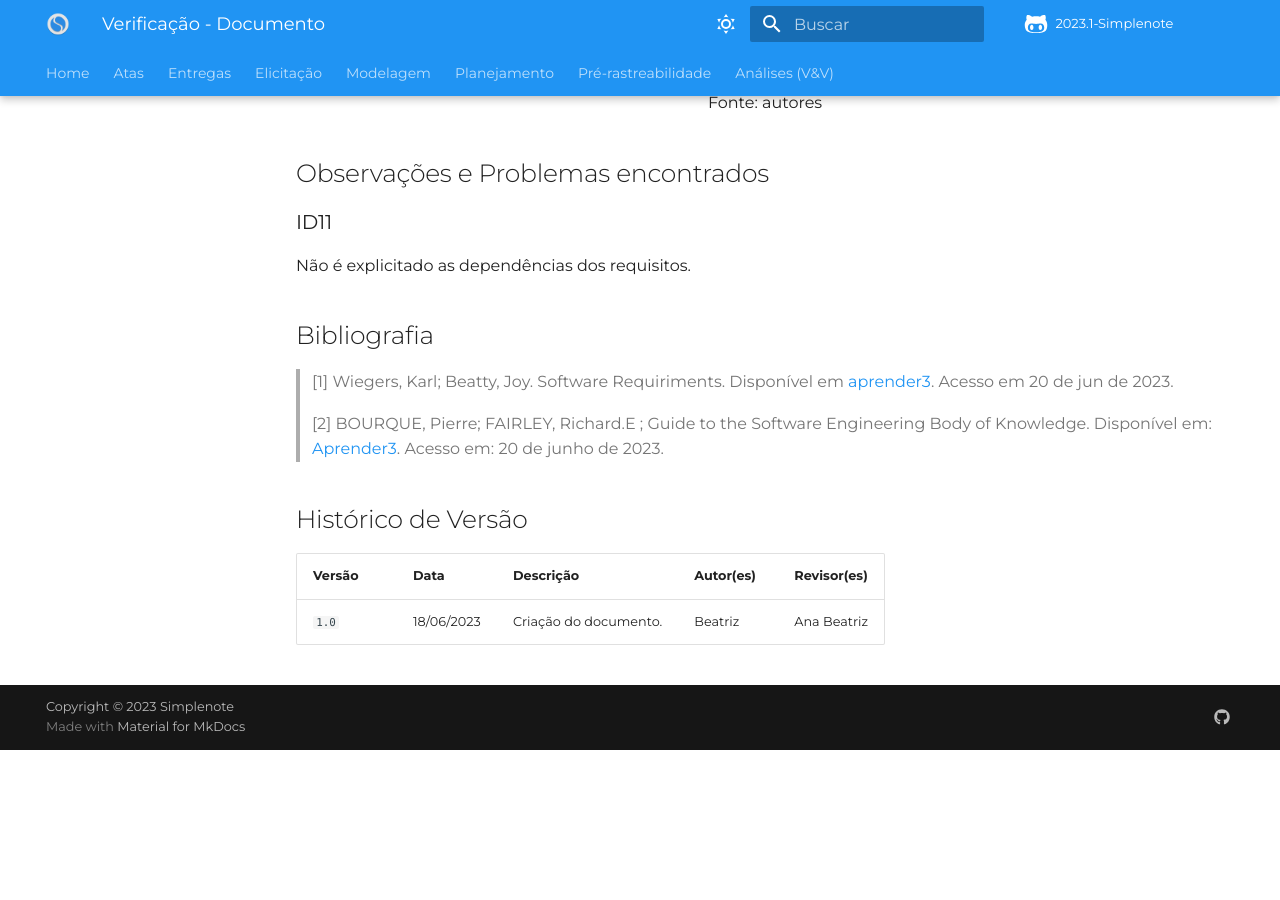
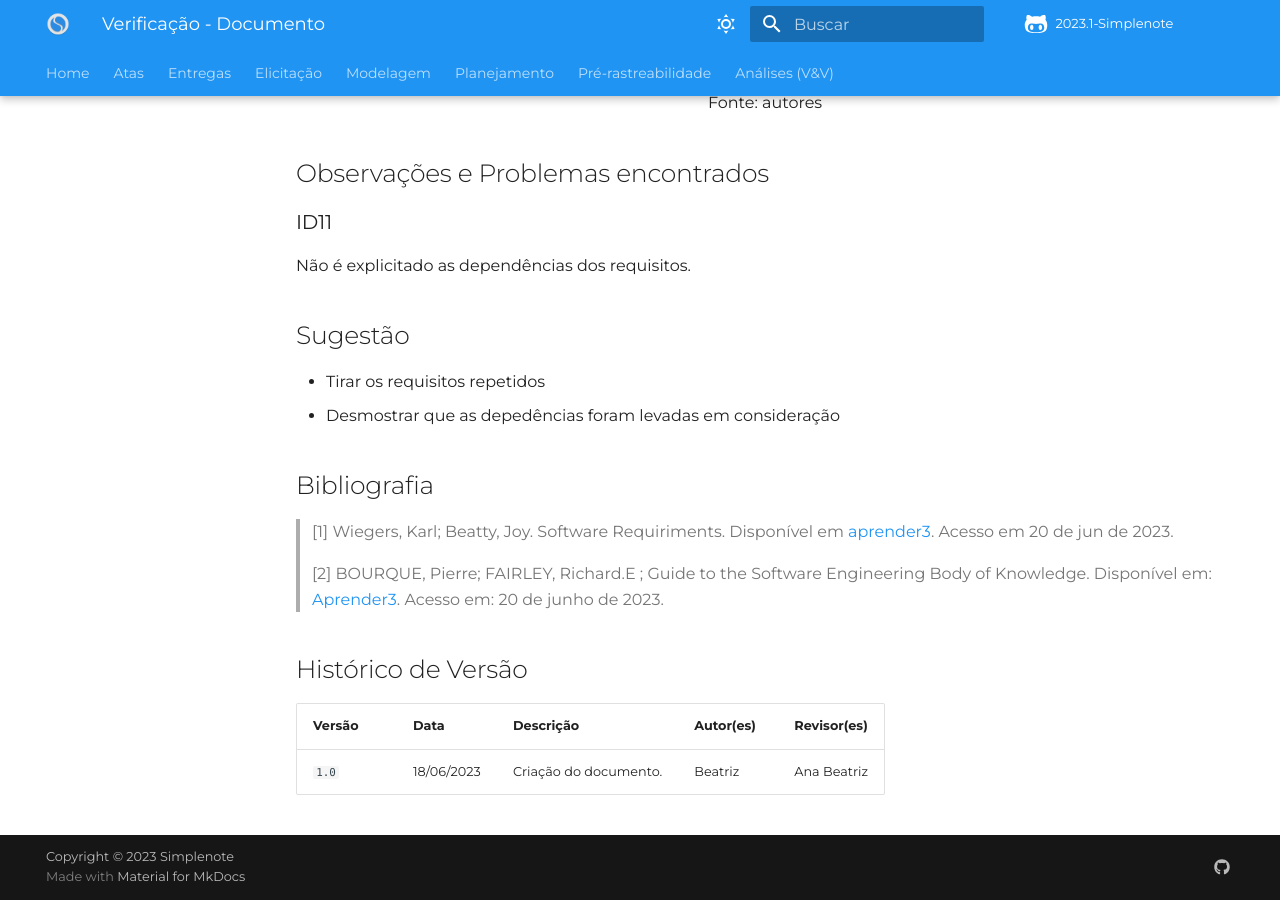
Before and after one commit to Requisitos-de-Software/2023.1-Simplenote, an MkDocs documentation site: the page built from docs/Analise-Grupo5/Elicitação/priorização/TLS.md, in a window 1280 px wide and 900 px high, scrolled down 1958 px. Built offline with MkDocs 1.6.1 and Material for MkDocs 9.7.7, drawn with Linux system fonts in a browser that asks for light colours; some web fonts are replaced; comment, search, counter and statistics services are not loaded; before the commit the page ends 2708 px from its top, so only the background shows below that.

Commit message:
Update TLS.md

```diff
--- a/docs/Analise-Grupo5/Elicitação/priorização/TLS.md
+++ b/docs/Analise-Grupo5/Elicitação/priorização/TLS.md
@@ -49,6 +49,11 @@ Para avaliação do documento em aspectos formais e tecnicos, foi criado a tabel
 
 Não é explicitado as dependências dos requisitos.
 
+## Sugestão
+
+- Tirar os requisitos repetidos
+- Desmostrar que as depedências foram levadas em consideração
+
 ## Bibliografia
 
 > [1] Wiegers, Karl; Beatty, Joy. Software Requiriments. Disponível em [aprender3](https://aprender3.unb.br/pluginfile.php/2523072/mod_resource/content/2/PriorizaA%CC%83%C2%A7A%CC%83%C2%A3o%20de%20Req.pdf). Acesso em 20 de jun de 2023.
```
